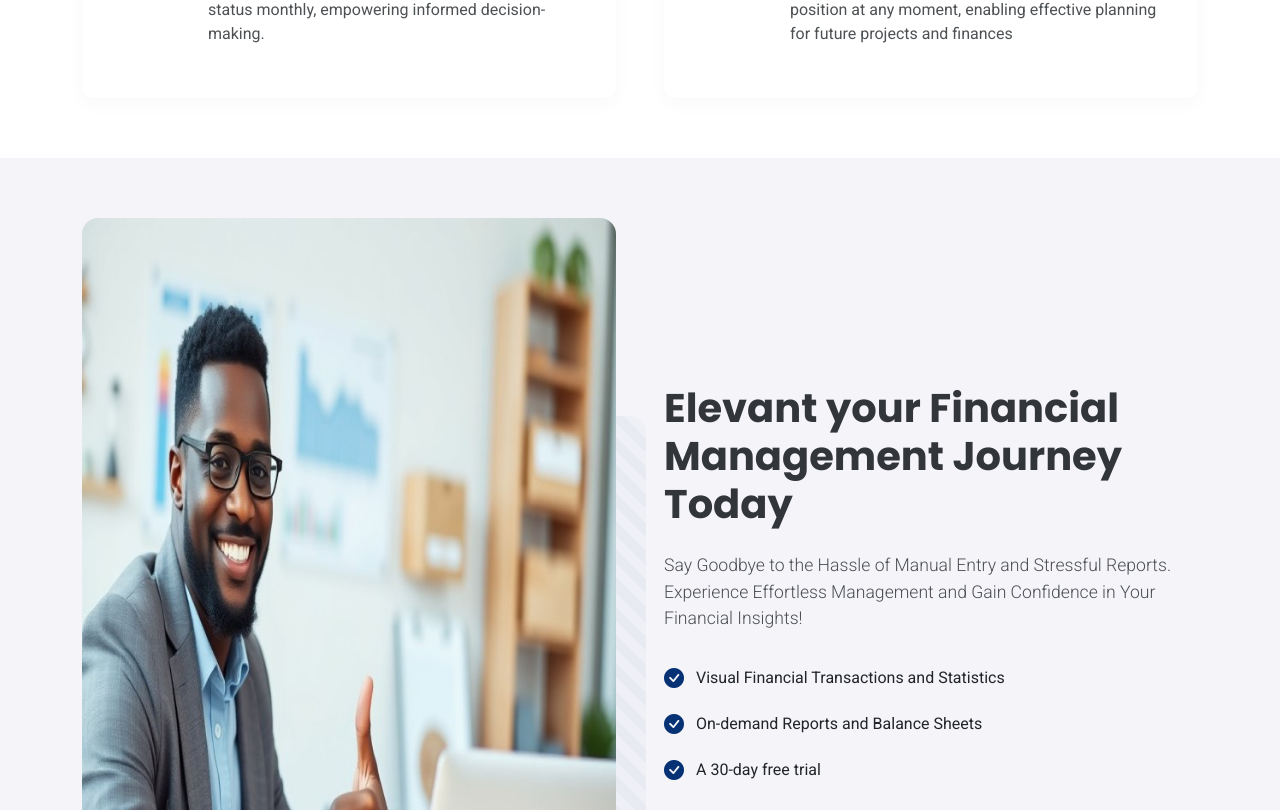
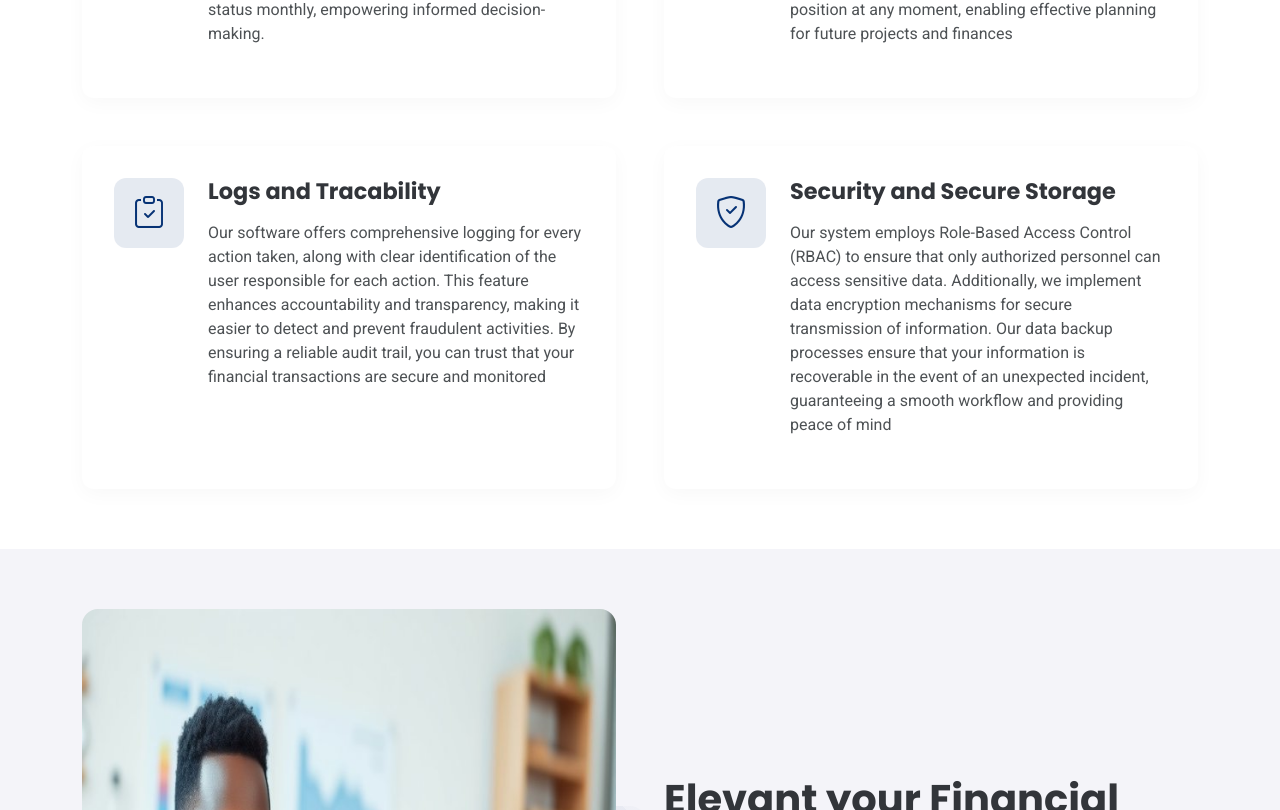
Before and after one commit to QuickRecordsTeam/quick-records-website, a React (Vite) app: page / in a window 1280 px wide. Shown: the part 1770-2580 px from the top of the page. Built offline with nearby package versions, Linux system fonts and the light colour scheme.

Commit message:
add more tabs for feature

```diff
--- a/src/components/Contact.tsx
+++ b/src/components/Contact.tsx
@@ -89,7 +89,7 @@ const Contact = () => {
                 <p>
                   Mobile: +237 673-660-071
                   <br />
-                  Email: info@quickrecords.com
+                  Email: quickrec93@gmail.com
                 </p>
               </div>
             </div>
--- a/src/components/FAQ.tsx
+++ b/src/components/FAQ.tsx
@@ -27,24 +27,27 @@ const FAQ = () => {
     {
       id: 3,
       status: false,
-      title: "Sed porttitor lectus nibh ullamcorper sit amet?",
+      title: "How does the Product work?",
       description:
         "Nulla quis lorem ut libero malesuada feugiat. Vestibulum ac diam sit amet quam vehicula elementum sed sit amet dui. Curabitur aliquet quam id dui posuere blandit. Nulla porttitor accumsan tincidunt.",
     },
     {
       id: 4,
       status: false,
-      title: "Nulla quis lorem ut libero malesuada feugiat?",
+      title: "How is the pricing of the product?",
       description:
         "Nulla quis lorem ut libero malesuada feugiat. Vestibulum ac diam sit amet quam vehicula elementum sed sit amet dui. Curabitur aliquet quam id dui posuere blandit. Nulla porttitor accumsan tincidunt.",
     },
   ]);
 
   const toggleStatus = (faq: FrequentlyAskedQuestions) => {
+    console.log(faq);
+    // console.log(...faqs);
+
     const originalFaq = [...faqs];
-    originalFaq.map((e) => (e.status ? (e.status = false) : e));
+    originalFaq.map((e) => (e.id === faq.id ? (e.status = !e.status) : e));
 
-    originalFaq.map((e) => (e.id == faq.id ? (e.status = true) : e));
+    originalFaq.map((e) => (e.id === faq.id ? (e.status = !e.status) : e));
 
     setFaqs(originalFaq);
   };
--- a/src/components/Features.tsx
+++ b/src/components/Features.tsx
@@ -129,6 +129,46 @@ const Features = () => {
                 </div>
               </div>
             </div>
+
+            <div className="col-md-6" data-aos="fade-left" data-aos-delay="300">
+              <div className="service-item">
+                <div className="service-icon">
+                  <i className="bi bi-clipboard-check"></i>
+                </div>
+                <div className="service-content">
+                  <h3>Logs and Tracability</h3>
+                  <p>
+                    Our software offers comprehensive logging for every action
+                    taken, along with clear identification of the user
+                    responsible for each action. This feature enhances
+                    accountability and transparency, making it easier to detect
+                    and prevent fraudulent activities. By ensuring a reliable
+                    audit trail, you can trust that your financial transactions
+                    are secure and monitored
+                  </p>
+                </div>
+              </div>
+            </div>
+
+            <div className="col-md-6" data-aos="fade-left" data-aos-delay="300">
+              <div className="service-item">
+                <div className="service-icon">
+                  <i className="bi bi-shield-check"></i>
+                </div>
+                <div className="service-content">
+                  <h3>Security and Secure Storage</h3>
+                  <p>
+                    Our system employs Role-Based Access Control (RBAC) to
+                    ensure that only authorized personnel can access sensitive
+                    data. Additionally, we implement data encryption mechanisms
+                    for secure transmission of information. Our data backup
+                    processes ensure that your information is recoverable in the
+                    event of an unexpected incident, guaranteeing a smooth
+                    workflow and providing peace of mind
+                  </p>
+                </div>
+              </div>
+            </div>
           </div>
         </div>
       </section>
--- a/src/components/Footer.tsx
+++ b/src/components/Footer.tsx
@@ -22,7 +22,7 @@ const Footer = () => {
                   <strong>Phone:</strong> <span>+237 673660071</span>
                 </p>
                 <p>
-                  <strong>Email:</strong> <span>info@quickrecords.com</span>
+                  <strong>Email:</strong> <span>quickrec93@gmail.com</span>
                 </p>
               </div>
               <div className="social-links d-flex mt-4">
@@ -32,10 +32,7 @@ const Footer = () => {
                 <a href="">
                   <i className="bi bi-facebook"></i>
                 </a>
-                <a href="">
-                  <i className="bi bi-instagram"></i>
-                </a>
-                <a href="">
+                <a href="https://www.linkedin.com/company/quickrecords/about">
                   <i className="bi bi-linkedin"></i>
                 </a>
               </div>
```
